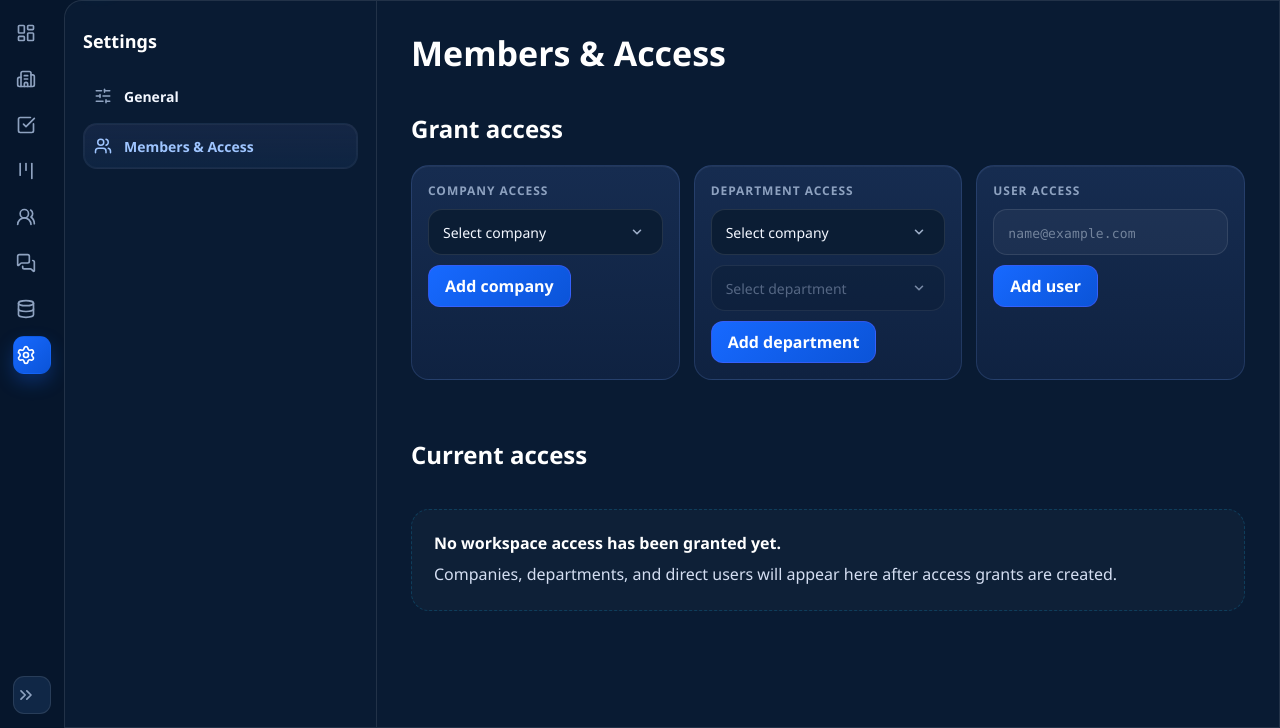
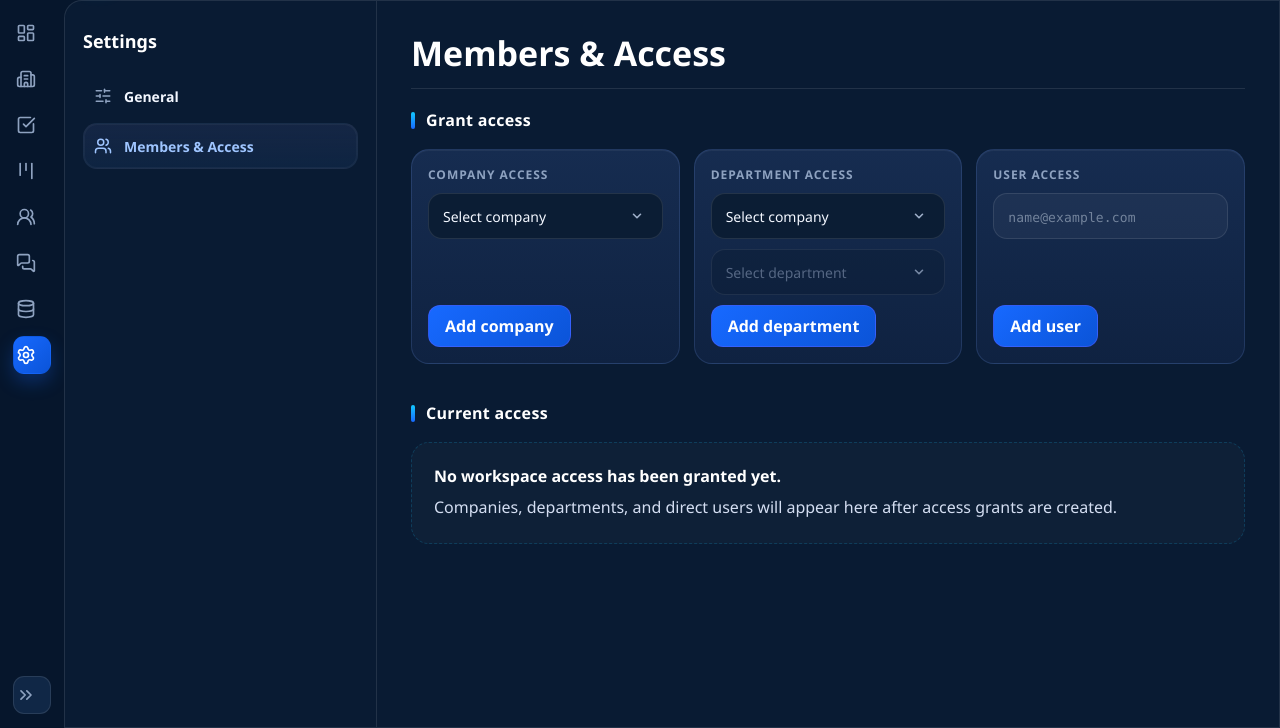
Before and after one commit to alma-iceee/platform, a Django app: page /workspaces/settings/members-access/ in a window 1280 px wide. Shown: the part 72-800 px from the top of the page. Run offline with Django 5.2, Linux system fonts and the light colour scheme; a user stored in the database is signed in; tables that the repository leaves empty hold one stand-in row (values such as "Sample post"); data that the repository does not hold is empty.

Commit message:
Update settings tab

```diff
--- a/apps/ordo/workspaces/forms.py
+++ b/apps/ordo/workspaces/forms.py
@@ -112,6 +112,8 @@ class WorkspaceDepartmentAccessGrantForm(_WorkspaceAccessGrantForm):
         super().__init__(*args, **kwargs)
         self.fields["department"].widget.attrs["data-department-select"] = "true"
         self.fields["company"].widget.attrs["data-department-company-select"] = "true"
+        # Company is already chosen in the sibling select, so show only the name.
+        self.fields["department"].label_from_instance = lambda department: department.name
 
     def clean(self):
         cleaned_data = super().clean()
--- a/apps/ordo/workspaces/templates/workspaces/settings/members_access.html
+++ b/apps/ordo/workspaces/templates/workspaces/settings/members_access.html
@@ -98,15 +98,21 @@
                                     {% for entry in access_grant_entries %}
                                         <tr>
                                             <td>
-                                                <div class="workspace-table-cell">
+                                                <div class="workspace-table-cell access-name-cell">
+                                                    <span class="access-avatar access-avatar--{{ entry.type }}">{{ entry.name|first|upper }}</span>
                                                     <div class="access-primary-cell">
                                                         <span class="access-name">{{ entry.name }}</span>
+                                                        {% if entry.subtitle %}<span class="access-subtitle">{{ entry.subtitle }}</span>{% endif %}
                                                     </div>
                                                 </div>
                                             </td>
                                             <td>
                                                 <div class="workspace-table-cell">
-                                                    <span class="access-badge">{{ entry.type_label }}</span>
+                                                    <span class="access-type" title="{{ entry.type_label }}" aria-label="{{ entry.type_label }}">
+                                                        {% if entry.type == 'company' %}<i data-lucide="building-2"></i>
+                                                        {% elif entry.type == 'department' %}<i data-lucide="network"></i>
+                                                        {% else %}<i data-lucide="user-round"></i>{% endif %}
+                                                    </span>
                                                 </div>
                                             </td>
                                             <td>
--- a/apps/ordo/workspaces/views.py
+++ b/apps/ordo/workspaces/views.py
@@ -237,7 +237,7 @@ def _create_workspace_creator_access(workspace, user):
 def _build_workspace_access_grant_entries(workspace):
     grants = (
         WorkspaceAccessGrant.objects.filter(workspace=workspace)
-        .select_related("company", "department", "user")
+        .select_related("company", "department", "department__company", "user")
         .order_by("company__name", "department__name", "user__full_name", "user__email", "id")
     )
 
@@ -248,6 +248,7 @@ def _build_workspace_access_grant_entries(workspace):
                 {
                     "id": grant.id,
                     "name": grant.company.name,
+                    "type": "company",
                     "type_label": "Company",
                     "scope_label": "Whole company",
                 }
@@ -257,6 +258,8 @@ def _build_workspace_access_grant_entries(workspace):
                 {
                     "id": grant.id,
                     "name": grant.department.name,
+                    "subtitle": grant.department.company.name if grant.department.company_id else "",
+                    "type": "department",
                     "type_label": "Department",
                     "scope_label": "Department",
                 }
@@ -266,6 +269,7 @@ def _build_workspace_access_grant_entries(workspace):
                 {
                     "id": grant.id,
                     "name": grant.user.full_name or grant.user.email,
+                    "type": "user",
                     "type_label": "User",
                     "scope_label": "Direct user",
                 }
@@ -303,6 +307,7 @@ def _handle_access_grant_form(request, form_class):
     form = form_class(request.POST)
     if form.is_valid():
         form.save(workspace)
+        messages.success(request, "Access granted.")
     else:
         for errors in form.errors.values():
             for error in errors:
@@ -794,4 +799,5 @@ def remove_access_grant(request, grant_id):
 
     grant = get_object_or_404(WorkspaceAccessGrant, pk=grant_id, workspace=workspace)
     grant.delete()
+    messages.success(request, "Access removed.")
     return _settings_access_redirect(workspace)
--- a/static/workspaces/shell.css
+++ b/static/workspaces/shell.css
@@ -1089,11 +1089,14 @@ html.sidebar-expanded .sidebar .sidebar-collapse svg {
     position: sticky;
     top: 0;
     z-index: 2;
-    background: #0b1f3a;
+    background: #1d3460;
+    border-bottom: 1px solid rgba(255, 255, 255, 0.12);
 }
 
 .settings-page-header {
     min-width: 0;
+    padding-bottom: 16px;
+    border-bottom: 1px solid var(--border-soft);
 }
 
 .settings-section {
@@ -1103,6 +1106,33 @@ html.sidebar-expanded .sidebar .sidebar-collapse svg {
 
 .settings-header {
     margin-bottom: 18px;
+}
+
+.settings-header h2 {
+    margin: 0;
+    display: flex;
+    align-items: center;
+    gap: 11px;
+    font-size: 16px;
+    font-weight: 800;
+    letter-spacing: 0.02em;
+}
+
+.settings-header h2::before {
+    content: "";
+    width: 4px;
+    height: 17px;
+    border-radius: 999px;
+    background: linear-gradient(180deg, var(--accent-blue), var(--accent-blue-dark));
+    flex-shrink: 0;
+}
+
+.settings-card {
+    padding: 22px;
+    border-radius: 18px;
+    border: 1px solid var(--border-card);
+    background: var(--surface-raised);
+    box-shadow: var(--hairline-top);
 }
 
 .settings-copy,
@@ -1297,6 +1327,15 @@ select.shell-input option:disabled {
     box-shadow: var(--hairline-top);
 }
 
+/* Keep the submit button pinned to the bottom so buttons line up across cards. */
+.access-grant-form .workspace-control-stack {
+    flex: 1;
+}
+
+.access-grant-form .workspace-control-actions {
+    margin-top: auto;
+}
+
 .workspace-control-stack {
     width: 100%;
     display: flex;
```
Also changed, not shown: other parts of static/workspaces/shell.css (+58 -5 lines), apps/ordo/workspaces/templates/workspaces/settings/general.html (+2 -7 lines).
